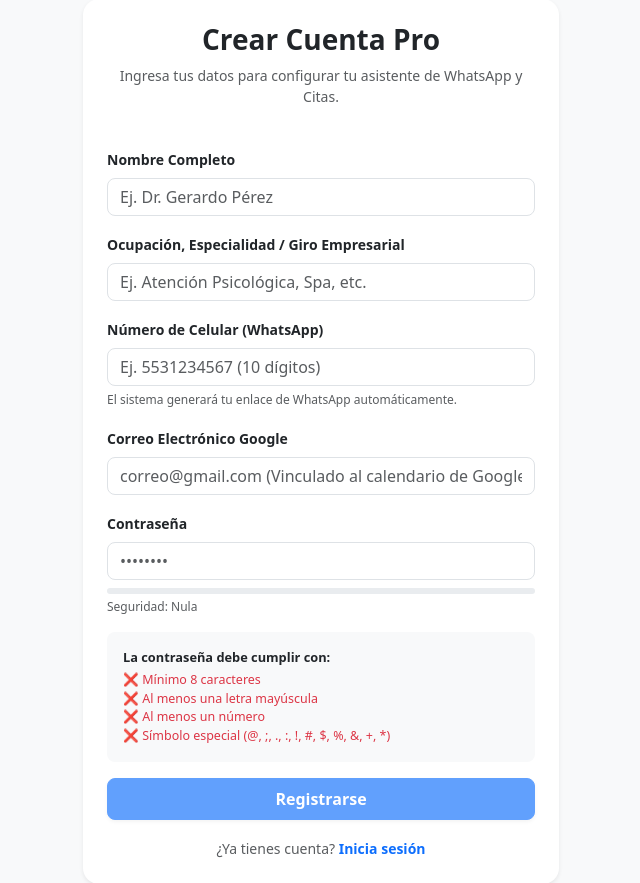
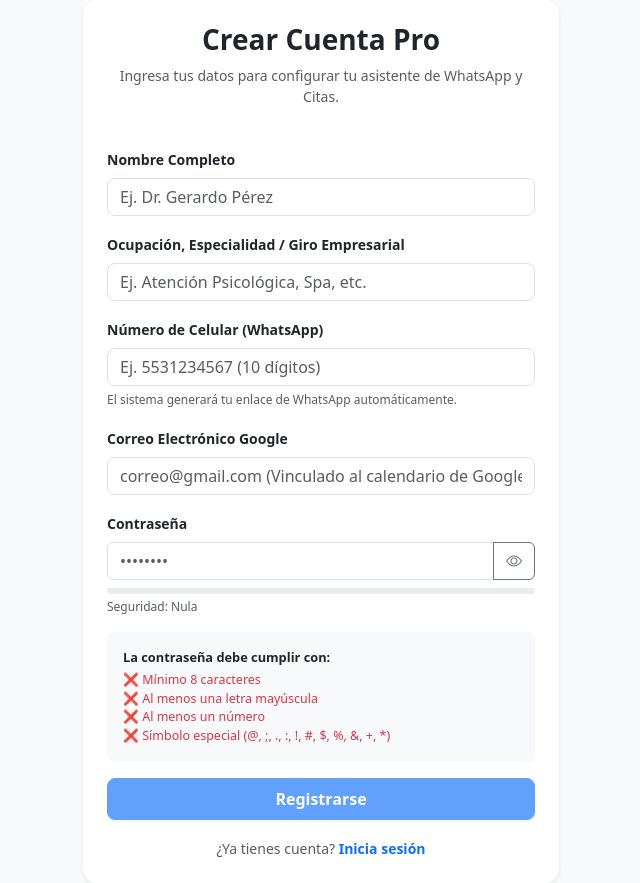
Before and after one commit to gerard24zam-netizen/asistente_virtual, a Flask app: page /register in a window 1280 px wide. Shown: the part 49-932 px from the top of the page, without its empty margins (319-959 px from the left). Run offline with Flask 3, Linux system fonts and the light colour scheme.

Commit message:
Add password toggle visibility feature

```diff
--- a/templates/register.html
+++ b/templates/register.html
@@ -6,6 +6,7 @@
     <meta name="viewport" content="width=device-width, initial-scale=1.0">
     <title>Registro Profesional - Stein Asistente Pro</title>
     <link href="https://cdn.jsdelivr.net/npm/bootstrap@5.3.0/dist/css/bootstrap.min.css" rel="stylesheet">
+    <link rel="stylesheet" href="https://cdn.jsdelivr.net/npm/bootstrap-icons@1.11.3/font/bootstrap-icons.min.css">
 </head>
 <body class="bg-light d-flex align-items-center justify-content-center py-5">
 
@@ -49,13 +50,18 @@
 
                 <div class="mb-3">
                     <label for="password" class="form-label small fw-bold">Contraseña</label>
-                    <input type="password" class="form-control rounded-3" id="password" name="password" required placeholder="••••••••">
+                    <div class="input-group">
+                    <input type="password" class="form-control" id="password" name="password" required placeholder="••••••••">
+                    <button class="btn btn-outline-secondary" type="button" id="togglePassword">
+                    <i class="bi bi-eye" id="toggleIcon"></i>
+                    </button>
+                </div>
 
-                    <div class="progress mt-2" style="height: 6px;">
-                        <div id="strengthBar" class="progress-bar" role="progressbar" style="width: 0%;"></div>
-                    </div>
-                    <small id="strengthText" class="text-muted d-block mt-1" style="font-size: 0.75rem;">Seguridad: Nula</small>
-                </div>
+    <div class="progress mt-2" style="height: 6px;">
+        <div id="strengthBar" class="progress-bar" role="progressbar" style="width: 0%;"></div>
+    </div>
+    <small id="strengthText" class="text-muted d-block mt-1" style="font-size: 0.75rem;">Seguridad: Nula</small>
+</div>
 
                 <div class="bg-light p-3 rounded-3 mb-3 small text-muted">
                     <p class="fw-bold mb-1 text-dark" style="font-size: 0.8rem;">La contraseña debe cumplir con:</p>
```
